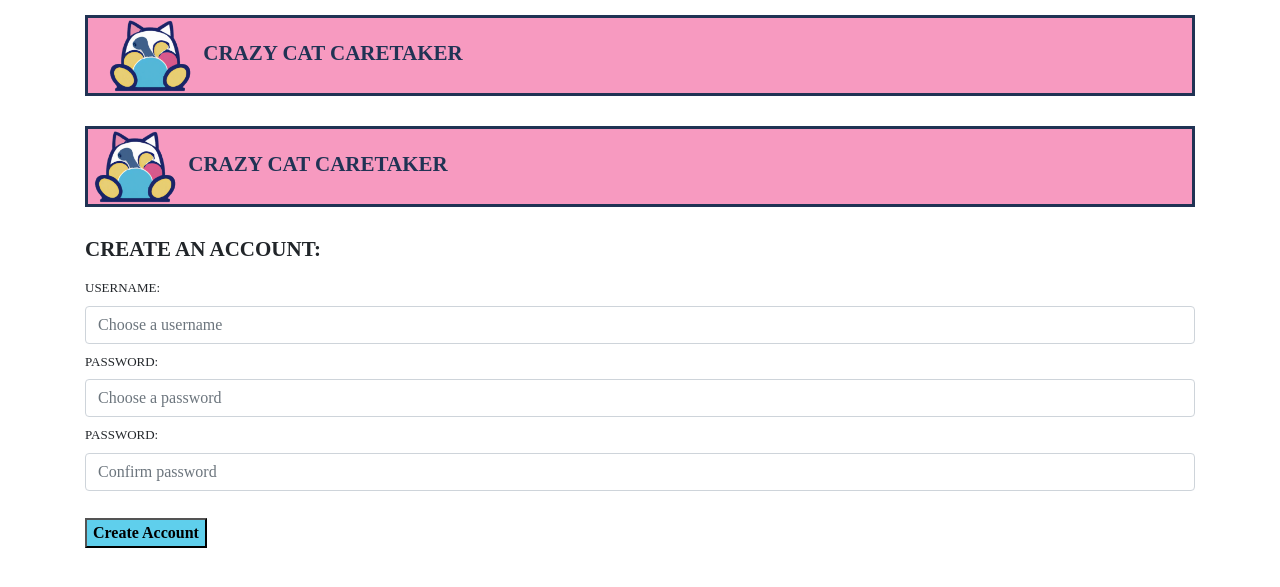
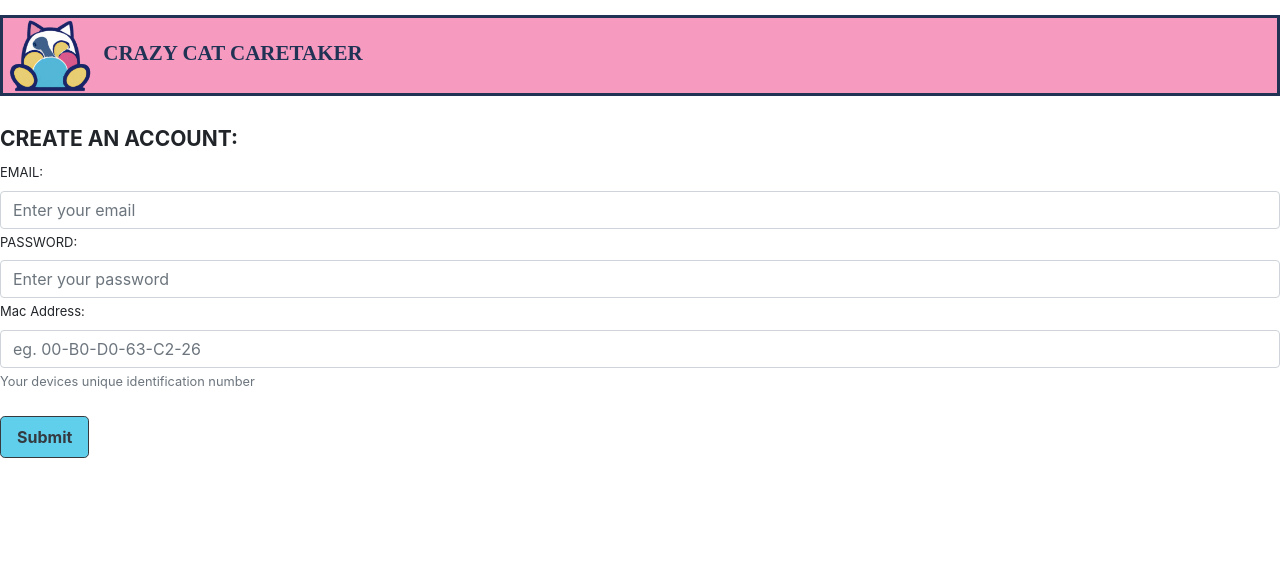
Before and after one commit to Ivan-E-Johnson/Crazy-Cat-Caretaker-Server, a Flask app: page /signup in a window 1280 px wide. Shown: the top 587 px of the page. Run offline with Flask 2, Linux system fonts and the light colour scheme; some libraries are stand-ins or nearby versions.

Commit message:
merged with current main.

```diff
--- a/app.py
+++ b/app.py
@@ -42,8 +42,6 @@ def login():
     if "user" in session:
         return redirect("/")
     if request.method == "POST":
-        if "create_user" in request.form:
-            return redirect("/signup")
         email = request.form.get("email")
         password = request.form.get("password")
         Authentication.login(email, password)
@@ -100,11 +98,6 @@ def view_profiles():
 def add_cat():
     return render_template("add_cat.html")
 
-
-@app.route("/signup", methods=["GET", "POST"])
-def signup():
-    return render_template("signup.html")
-
 @app.route("/", methods=("GET", "POST"))
 @Authentication.login_required
 def landing_page():
--- a/templates/add_cat.html
+++ b/templates/add_cat.html
@@ -3,11 +3,6 @@
 {% block title %} New Cat {% endblock %}
 
 {% block content %}
-    <div style="font-size:21px; color: #203354; font-family: Times New Roman; border:solid;
-                background-color:#f79ac0; margin-bottom:30px;">
-        <img src="static/logo.png" alt="Logo" width="95" height="75">
-        <b>CRAZY CAT CARETAKER</b>
-    </div>
     <h1 style="font-size:22px; margin-bottom:15px"> <b>New Cat Profile</b> </h1>
 
     <form method="POST">
--- a/templates/base.html
+++ b/templates/base.html
@@ -17,37 +17,28 @@
 </head>
 
 <body>
-    <div class="container" style= "font-size:21px; font-family: Times New Roman">
+    {% if "user" in session %}
+        <form action="{{ url_for('logout') }}" method="GET">
+            <div class="button">
+                <button type="submit" style="font-size:10px;background-color:#f0e580;" name="logout_button" value="clicked">
+                    <b>LOG OUT</b>
+                </button>
+            </div>
+        </form>
+    {% endif %}
+
     <div style="font-size:21px; color:#203354; font-family: Times New Roman; border:solid;
                 background-color:#f79ac0; margin-top:15px; margin-bottom:30px">
-
-            <div class="container">
-              <div class="row">
-                <div class="col-8">
         <img src="static/logo.png" alt="Logo" width="95" height="75">
         <b>CRAZY CAT CARETAKER</b>
     </div>
-                <div class="col-sm-2 my-auto text-right">
-                 {% if "user" in session %}
-                    <form action="{{ url_for('logout') }}">
-                        <button style="background-color:#843da8; font-size:16px;" type="submit" class="btn btn-outline-dark btn-lg" name = "create_user" value="create_user">
-                            <b>Logout</b>
-                        </button>
-                    </form>
-                   {% endif %}
-                </div>
-              </div>
-            </div>
 
-
-        </div>
 
     {% for category, message in get_flashed_messages(with_categories=true) %}
     <div class="alert alert-{{category != 'message' and category  or 'danger'}}">{{ message }}</div>
     {% endfor %}
 
     {% block content %} {% endblock %}
-    </div>
 
     <!-- Optional JavaScript -->
     <!-- jQuery first, then Popper.js, then Bootstrap JS -->
--- a/templates/feeding.html
+++ b/templates/feeding.html
@@ -3,11 +3,6 @@
 {% block title %} Feed {% endblock %}
 
 {% block content %}
-    <div style="font-size:21px; color: #203354; font-family: Times New Roman; border:solid;
-                background-color:#f79ac0; margin-bottom:30px;">
-        <img src="static/logo.png" alt="Logo" width="95" height="75">
-        <b>CRAZY CAT CARETAKER</b>
-    </div>
     <h1>Feed page goes here. Or we could do a popup instead. </h1>
 
 {% endblock %}
--- a/templates/playing.html
+++ b/templates/playing.html
@@ -3,11 +3,6 @@
 {% block title %} Play {% endblock %}
 
 {% block content %}
-<div style="font-size:21px; color: #203354; font-family: Times New Roman; border:solid;
-            background-color:#f79ac0; margin-bottom:30px;">
-    <img src="static/logo.png" alt="Logo" width="95" height="75">
-    <b>CRAZY CAT CARETAKER</b>
-</div>
 
 <h1>Play page goes here. Should have a video feed and laser pointer controls. </h1>
 
--- a/templates/signup.html
+++ b/templates/signup.html
@@ -3,32 +3,24 @@
 {% block title %} Feed {% endblock %}
 
 {% block content %}
-    <div style="font-size:21px; color: #203354; font-family: Times New Roman; border:solid;
-                background-color:#f79ac0; margin-bottom:30px;">
-        <img src="static/logo.png" alt="Logo" width="95" height="75">
-        <b>CRAZY CAT CARETAKER</b>
-    </div>
-
     <h1 style="font-size:21px; "><b>CREATE AN ACCOUNT:</b></h1>
 
      <form method="POST">
         <div class="form-group" style="margin-bottom:25px">
-                <label for="username" style="font-size:13px">USERNAME:</label>
-                <input type="text" name="username" class="form-control" id="username" placeholder="Choose a username">
+                <label for="email" style="font-size:13px">EMAIL:</label>
+                <input type="text" name="email" class="form-control" id="email" placeholder="Enter your email">
 
                 <label for="password" style="font-size:13px">PASSWORD:</label>
-                <input type="text" name="password" class="form-control" id="password" placeholder="Choose a password">
+                <input type="password" name="password" class="form-control" id="password" placeholder="Enter your password">
 
-                <label for="confirm_password" style="font-size:13px">PASSWORD:</label>
-                <input type="text" name="password" class="form-control" id="confirm_password" placeholder="Confirm password">
+                <label for="mac_address" style="font-size:13px">Mac Address:</label>
+                <input type="password" name="mac_address" class="form-control" id="mac_address" placeholder="eg. 00-B0-D0-63-C2-26">
+                <small id="mac_address_help" class="form-text text-muted">Your devices unique identification number</small>
+        </div>
+        <div class="form-group">
+            <button style="background-color:#5FCFEC; font-size:16px;" type="submit" class="btn btn-outline-dark btn-lg" name = "submit" value="submit">
+                <b>Submit</b>
+            </button>
         </div>
     </form>
-    <div class="button">
-        <form action="/" method="GET">
-            <button style="background-color:#5FCFEC; font-size:16px;" type="submit" name = "create_account" value="clicked">
-                <b>Create Account</b>
-            </button>
-        </form>
-    </div>
-
 {% endblock %}
--- a/templates/view_profiles.html
+++ b/templates/view_profiles.html
@@ -3,11 +3,6 @@
 {% block title %} Feed {% endblock %}
 
 {% block content %}
-    <div style="font-size:21px; color: #203354; font-family: Times New Roman; border:solid;
-                background-color:#f79ac0; margin-bottom:30px;">
-        <img src="static/logo.png" alt="Logo" width="95" height="75">
-        <b>CRAZY CAT CARETAKER</b>
-    </div>
     <h1>Existing Cat Profiles Here</h1>
 
 {% endblock %}
```
Also changed, not shown: templates/landing_page.html (+0 -14 lines), templates/login.html (+4 -5 lines). Lines whose indentation alone changed are shown as unchanged.
